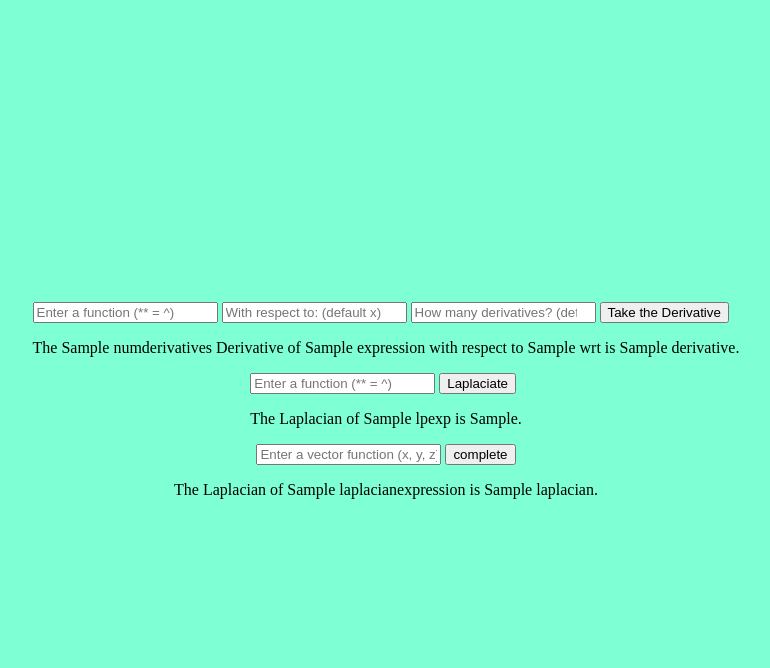
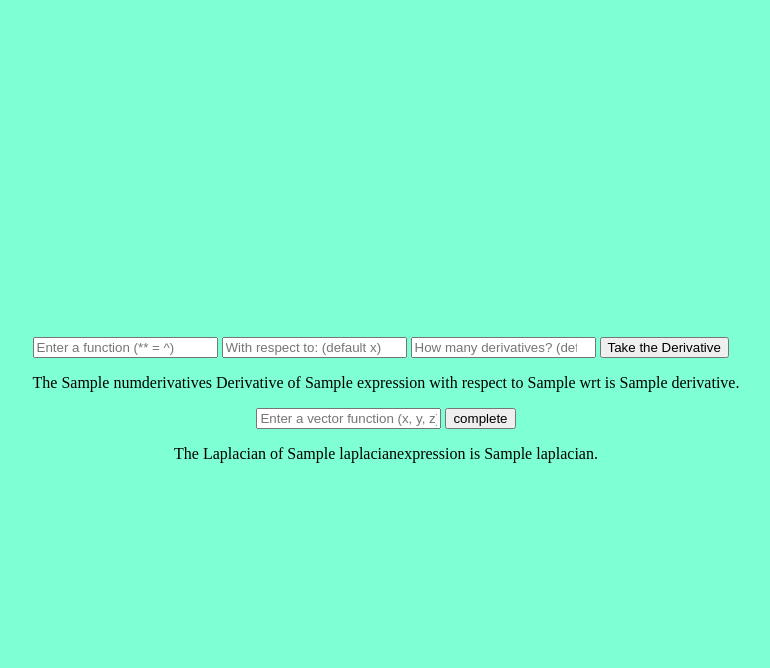
Before and after one commit to muffunfase/Laplacian, a Flask app: template templates/index.html in a window 1280 px wide. Shown: the top 668 px of the page, without its empty margins (262-1032 px from the left). Run offline with Flask 3, Linux system fonts and the light colour scheme; the template is opened without the code that fills it: most values are stand-ins (such as "Sample title", 1, 10 or a date in 2020).

Commit message:
iogsihjoldvsdvs

```diff
--- a/app.py
+++ b/app.py
@@ -4,44 +4,18 @@ from sympy import sin, cos
 import numpy as np
 import csv
 import math
-with open ('Potentials.csv', newline='') as csv_file:
-    spamreader = csv.reader(csv_file, delimiter=',', quotechar='|')
+values = []
+with open ('Potentials.csv', newline='', encoding='utf-8-sig') as csv_file:
+    spamreader = csv.reader(csv_file, delimiter=',')
     for row in spamreader:
-        print(', '.join(row))
-
-
-
-
-e = math.e
-print(e)
+        values.append(row)
+values = [[float(item) for item in array] for array in values]
+print(values)
 app = Flask(__name__)
 
 @app.route('/')
 def home():
     return render_template('index.html')
-
-@app.route("/laplacian", methods=['POST'])
-def laplacian():
-    lpexp = request.form['lpexp']
-    if lpexp:
-        wrt = ['x', 'y', 'z'] ##temporary
-        result = 0
-        for item in wrt:
-            print(item)
-            lp = (sp.diff(sp.diff(lpexp, sp.symbols(item)), sp.symbols(item))) ## temp
-            print(lp)
-            result = result + lp
-            print(result)
-            lp = result
-            print(lp)
-        lpexp = str(lpexp)
-        lp = str(lp)
-        lpexp = lpexp.replace('**', '^')
-        lp = lp.replace('**', '^')
-        return render_template('index.html', lp=lp, lpexp=lpexp)
-    else:
-        return render_template('index.html', error='N/A')
-
 
 @app.route('/derivative', methods=['POST'])
 def derivative():
@@ -70,7 +44,6 @@ def derivative():
     newderivative = newderivative.replace('*', '')
 
     return render_template('index.html', derivative=str(newderivative), wrt=wrt, expression=exp, numderivatives=numtoword(int(num)))
-
 
 @app.route('/vectorlaplacian', methods=['POST'])
 def vectorlaplacian():
@@ -120,7 +93,5 @@ def vectorlaplacian():
         print('Laplacian vector:', resultantvector)
         print('Input was a', dimension, 'dimensional vector.')
         return render_template('index.html', laplacian=str(resultantvector), laplacianexpression=initialv)
-
-
     else:
         return render_template('index.html', error='N/A')
--- a/templates/index.html
+++ b/templates/index.html
@@ -17,16 +17,6 @@
         <p id="result">The {{numderivatives}} Derivative of {{expression}} with respect to {{wrt}} is {{derivative}}.</p>
         {% endif %}
     </form>
-    <form action="/laplacian" method="POST">
-        <input type="text" id="lpexp" name="lpexp" placeholder="Enter a function (** = ^)">
-        <button>Laplaciate</button>
-        {% if lp %}
-        <p id="result">The Laplacian of {{lpexp}} is {{lp}}.</p>
-        {% endif %}
-        {% if error %}
-        <p id="error">{{error}}</p>
-        {% endif %}
-    </form>
     <form action="/vectorlaplacian" method="POST">
 
         <input type="text" id="vlap" name="vlap" placeholder="Enter a vector function (x, y, z)">
```
